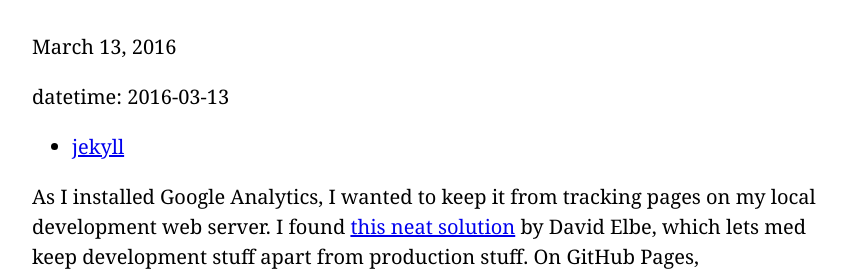
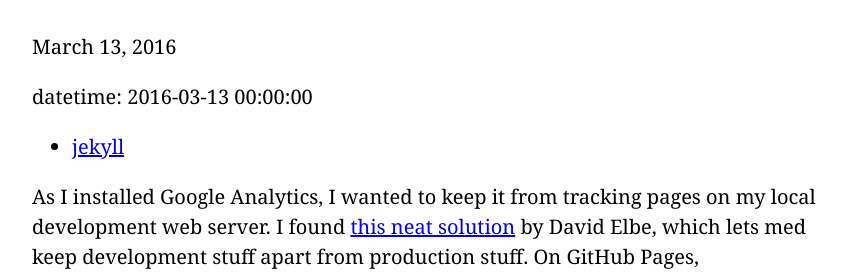
Before and after one commit to pekkos/pekkos.github.io, a Jekyll site: the page built from _posts/2016-03-13-development-and-production-settings-for-jekyll.md, in a window 1280 px wide. Shown: the part 307-583 px from the top of the page, without its empty margins (208-1071 px from the left). Built offline with Jekyll 4.4.1, drawn with Linux system fonts in a browser that asks for light colours; comment, search, counter and statistics services are not loaded; part of the change alters nothing that is shown.

```diff
--- a/_layouts/post.html
+++ b/_layouts/post.html
@@ -7,7 +7,7 @@ layout: default
   <div class="meta_wrapper">
     <span><!-- page.category (removed temporarily?) -->
       <time class="dt-published" datetime="{{page.date | date: "%Y-%m-%d"}}">{{page.date | date: "%B %e, %Y"}}</time>
-      <p>datetime: {{page.date | date: "%Y-%m-%d"}}</p>
+      <p>datetime: {{page.date | date: "%Y-%m-%d %H:%M:%S"}}</p>
     </span>
     <ul class="tag_list_in_post">
       {% for tag in page.tags %}
```
